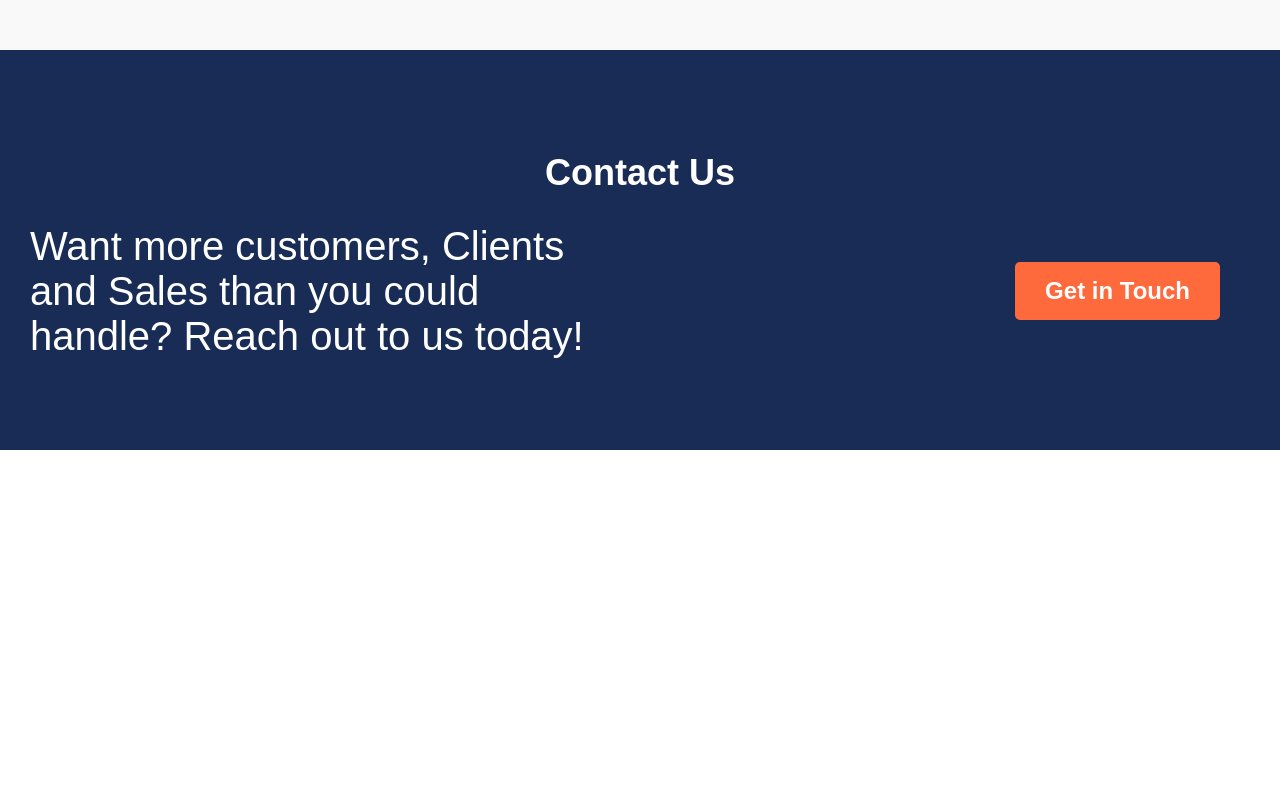
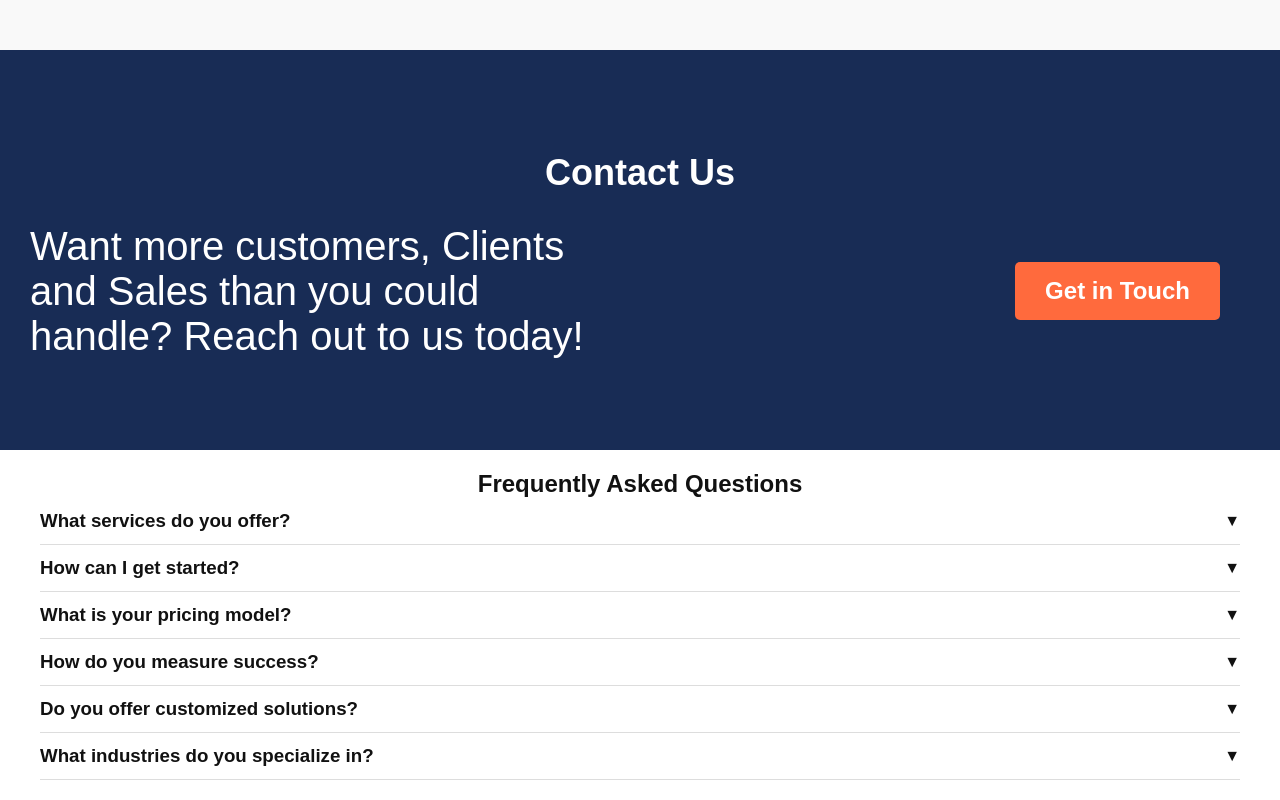
Before and after one commit to kevinmayaka/code-and-click, a React (Create React App) app in the folder code/: page / in a window 1280 px wide. Shown: the part 1168-1968 px from the top of the page. Before the commit the page ends 1922 px from the top, so only its background shows below. Built offline with nearby package versions, Linux system fonts and the light colour scheme.

Commit message:
Adds functionality and styling to FAQs component

```diff
--- a/code/src/Components/Faqs.css
+++ b/code/src/Components/Faqs.css
@@ -0,0 +1,52 @@
+.FAQs-Component {
+  color: #111;
+  margin-left: 20px;
+  margin-right: 20px;
+  font-family: Arial, Helvetica, sans-serif;
+  padding: 20px;
+}
+
+.faq-item {
+  border-bottom: 1px solid #ddd;
+  padding: 12px 0;
+}
+
+.faq-question {
+  display: flex;
+  justify-content: space-between;
+  align-items: center;
+  cursor: pointer;
+}
+
+.faq-question h3 {
+  margin: 0;
+  color: #111;
+}
+
+.faq-icon {
+  transition: transform 0.3s ease;
+  color: #111;
+}
+
+.faq-icon.open {
+  transform: rotate(180deg);
+}
+
+.faq-answer {
+  max-height: 0;
+  overflow: hidden;
+  transition: max-height 0.35s ease, opacity 0.25s ease;
+  opacity: 0;
+  color: #222;
+}
+
+.faq-answer.open {
+  max-height: 500px;
+  opacity: 1;
+}
+
+.faq-answer p {
+  margin: 10px 0 0 0;
+  line-height: 1.6;
+  color: #222;
+}
--- a/code/src/Components/Faqs.js
+++ b/code/src/Components/Faqs.js
@@ -1,41 +1,64 @@
-import React from "react";
-import './Faqs.css';
+import React, { useState } from "react";
+import "./Faqs.css";
 
 export default function Faqs() {
-    return(
-        <div className="FAQs Component">
-            <h2>Frequently Asked Questions</h2>
-            <div className="faq-item">
-                <h3>What services do you offer?</h3>
-                <p>We offer a wide range of digital marketing services including SEO,
-                    social media management, content creation, and paid advertising campaigns.
-                </p>
-            </div>
-            <div className="faq-item">
-                <h3>How can I get started?</h3>
-                <p>You can get started by contacting us through our Contact Us page.
-                    We will schedule a consultation to discuss your needs and goals.</p>
-            </div>
-            <div className="faq-item">
-                <h3>What is your pricing model?</h3>
-                <p>Our pricing model is flexible and depends on the specific services you require.
-                    We offer both project-based and retainer-based pricing options.</p>
-            </div>
-            <div className="faq-item">
-                <h3>How do you measure success?</h3>
-                <p>We measure success through key performance indicators (KPIs) such as website traffic,
-                    conversion rates, and return on investment (ROI). We provide regular reports to keep you informed.</p>
-            </div>
-            <div className="faq-item">
-                <h3>Do you offer customized solutions?</h3>
-                <p>Yes, we tailor our services to meet the unique needs of each client.
-                    We work closely with you to develop a strategy that aligns with your business objectives.</p>
-            </div>
-            <div className="faq-item">
-                <h3>What industries do you specialize in?</h3>
-                <p>We have experience working with a variety of industries including retail, healthcare, technology,
-                    and hospitality. Our team is adaptable and can cater to the specific needs of different sectors.</p>
-            </div>
+  const [openIndex, setOpenIndex] = useState(null);
+
+  const faqs = [
+    {
+      question: "What services do you offer?",
+      answer:
+        "We offer a wide range of digital marketing services including SEO, social media management, content creation, and paid advertising campaigns.",
+    },
+    {
+      question: "How can I get started?",
+      answer:
+        "You can get started by contacting us through our Contact Us page. We will schedule a consultation to discuss your needs and goals.",
+    },
+    {
+      question: "What is your pricing model?",
+      answer:
+        "Our pricing model is flexible and depends on the specific services you require. We offer both project-based and retainer-based pricing options.",
+    },
+    {
+      question: "How do you measure success?",
+      answer:
+        "We measure success through key performance indicators (KPIs) such as website traffic, conversion rates, and return on investment (ROI). We provide regular reports to keep you informed.",
+    },
+    {
+      question: "Do you offer customized solutions?",
+      answer:
+        "Yes, we tailor our services to meet the unique needs of each client. We work closely with you to develop a strategy that aligns with your business objectives.",
+    },
+    {
+      question: "What industries do you specialize in?",
+      answer:
+        "We have experience working with a variety of industries including retail, healthcare, technology, and hospitality. Our team is adaptable and can cater to the specific needs of different sectors.",
+    },
+  ];
+
+  const toggleFAQ = (index) => {
+    setOpenIndex(openIndex === index ? null : index);
+  };
+
+  return (
+    <div className="FAQs-Component">
+      <h2>Frequently Asked Questions</h2>
+
+      {faqs.map((faq, index) => (
+        <div className="faq-item" key={index}>
+          <div className="faq-question" onClick={() => toggleFAQ(index)}>
+            <h3>{faq.question}</h3>
+            <span className={`faq-icon ${openIndex === index ? "open" : ""}`}>
+              ▼
+            </span>
+          </div>
+
+          <div className={`faq-answer ${openIndex === index ? "open" : ""}`}>
+            <p>{faq.answer}</p>
+          </div>
         </div>
-    )
+      ))}
+    </div>
+  );
 }
```
